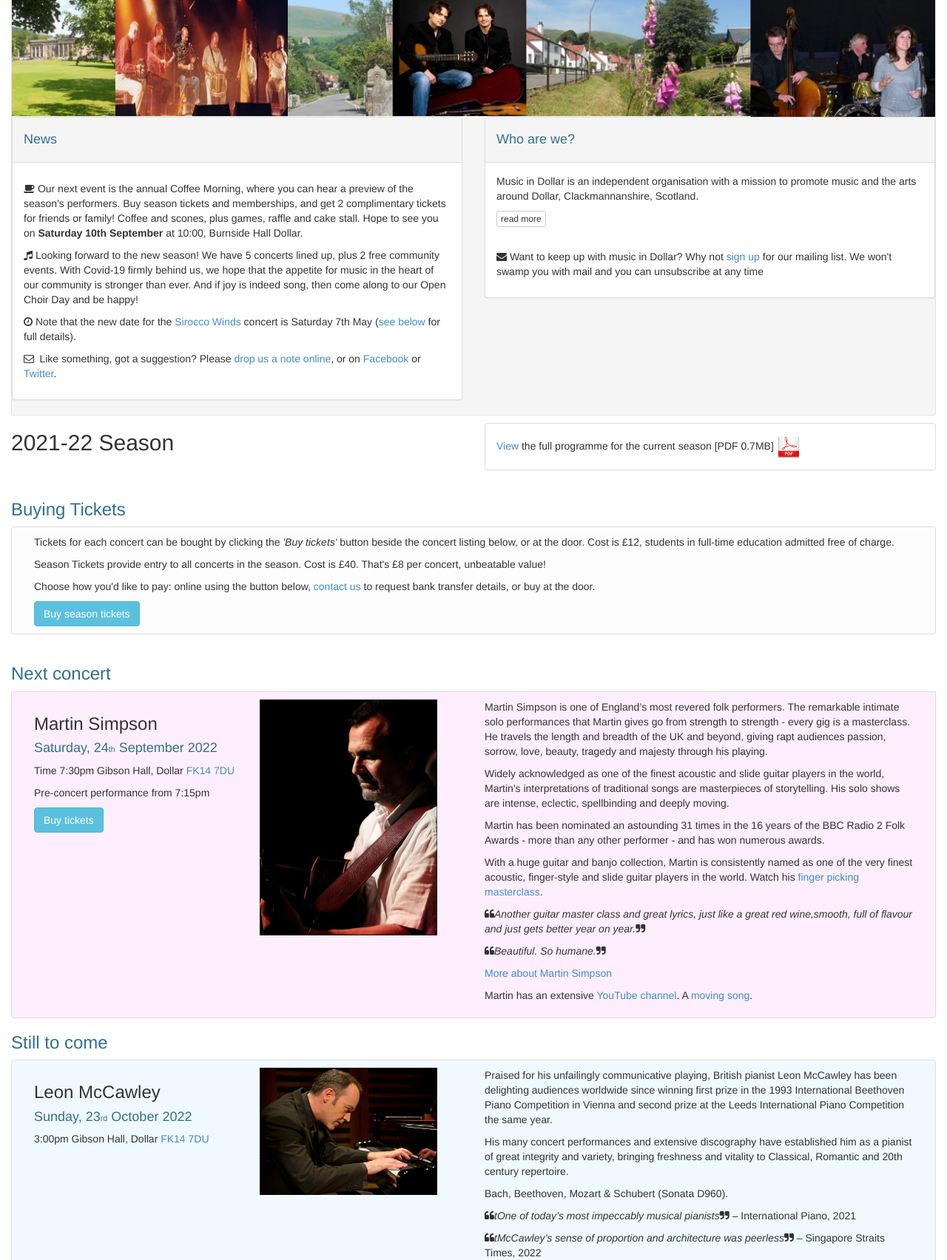
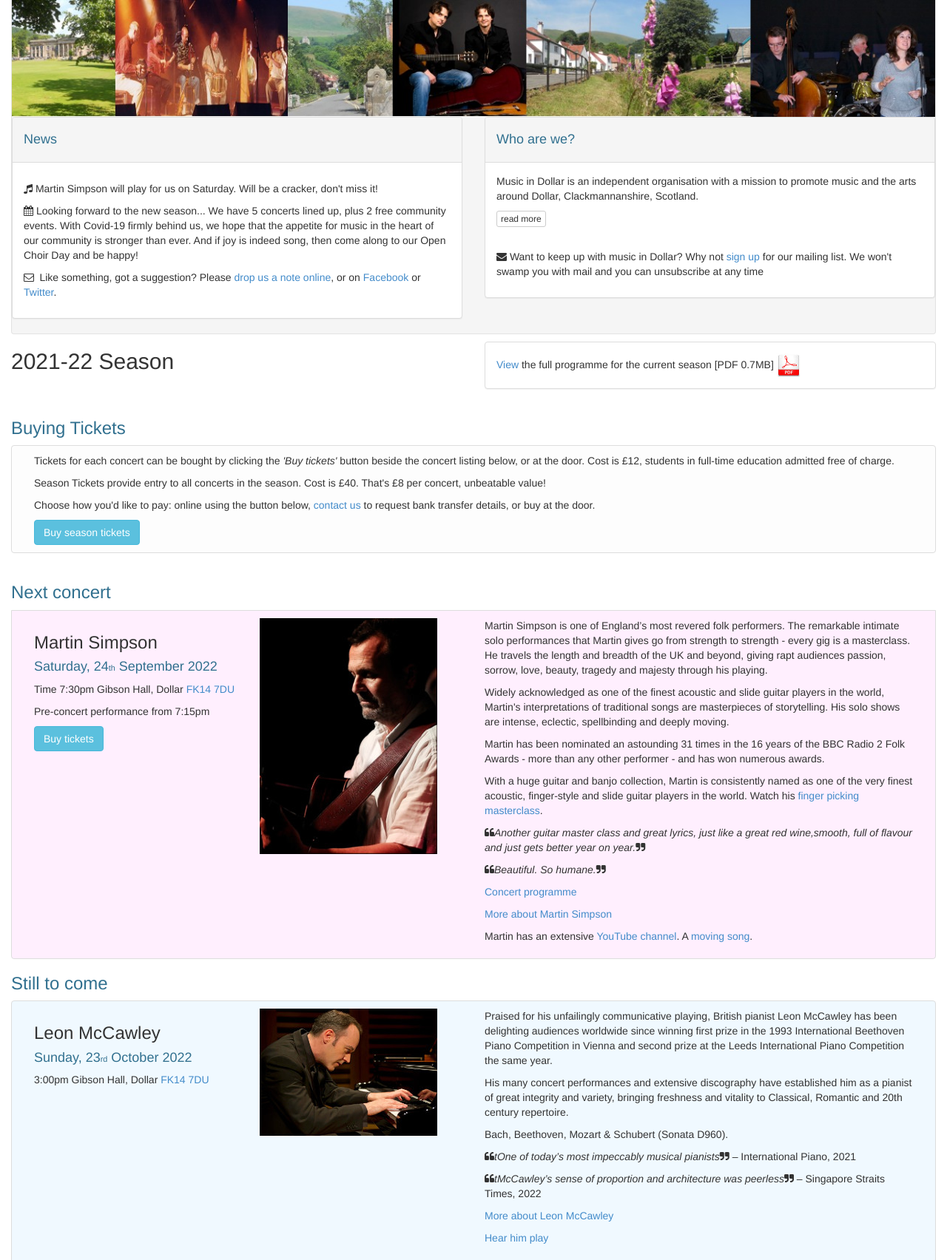
Before and after one commit to musicindollar/dmsweb, a PHP site: page / in a window 1280 px wide. Shown: the part 83-1787 px from the top of the page at 74% size. Run offline with PHP 8.4, Linux system fonts and the light colour scheme.

Commit message:
Martin Simpson programme

```diff
--- a/index.php
+++ b/index.php
@@ -28,32 +28,16 @@ htmlHead($title);
                     <div class="panel-body">
                         <p>
                         </p>
-                        <p><span class="fa fa-coffee"></span> Our next event is the annual Coffee Morning, where you can
-                            hear a preview of the season's performers. Buy season tickets and memberships, and get 2
-                            complimentary tickets for friends or family! Coffee and scones, plus games, raffle and cake
-                            stall. Hope to see you on <b>Saturday 10th September</b> at
-                            10:00, Burnside Hall Dollar.</p>
-                        <p><span class="fa fa-music"></span> Looking forward to the new season! We have 5 concerts lined
+                        <p><span class="fa fa-music"></span> Martin Simpson will play for us on Saturday. Will be a cracker, don't miss it!</p>
+                        <p><span class="fa fa-calendar"></span> Looking forward to the new season... We have 5 concerts lined
                             up, plus 2 free community events. With Covid-19 firmly behind us, we hope that the appetite
                             for music in the heart of our community is stronger than ever. And if joy is indeed song,
                             then come along to our Open Choir Day and be happy!</p>
-                        <p><span class="fa fa-clock-o"></span>
-                            Note that the new date for the <a
-                                    href="#SiroccoWinds">Sirocco Winds</a> concert is Saturday 7th May (<a
-                                    href="#SiroccoWinds">see below</a> for full details).
-                        </p>
-                        <!--                        <p><span class="fa fa-medkit"></span> In line with best practice for small public events, we-->
-                        <!--                            have introduced <a href="covid19.php">Covid-->
-                        <!--                                19 guidelines</a>-->
-                        <!--                            for everyone's safety. Please familiarise yourself with these and respect them at the-->
-                        <!--                            concerts. Thanks!-->
-                        <!--                        </p>-->
-                        <!--                        <p><span class="fa fa-coffee"></span> Our usual <span-->
-                        <!--                                    class="bold specialhilite">Coffee Morning</span> to open the-->
-                        <!--                            season will be held on Saturday 25th September at 10:00, in the-->
-                        <!--                            Burnside Hall, Dollar.-->
-                        <!--                            We're looking for volunteers to help on the day. Please speak to one of the committee or-->
-                        <!--                            <a href="contact.php">get in touch online</a> or on Facebook. Hope to see you all there!-->
+<!--                        <p><span class="fa fa-clock-o"></span>-->
+<!--                            Note that the new date for the <a-->
+<!--                                    href="#SiroccoWinds">Sirocco Winds</a> concert is Saturday 7th May (<a-->
+<!--                                    href="#SiroccoWinds">see below</a> for full details).-->
+<!--                        </p>-->
                         <p><span class="fa fa-envelope-o">&nbsp;</span> Like something, got a suggestion? Please <a
                                     href="contact.php">drop us a note online</a>, or on
                             <a href="https://www.facebook.com/MusicInDollar" target="_blank">Facebook</a> or
@@ -182,9 +166,9 @@ htmlHead($title);
                                 class="fa fa-quote-right"></span></p>
                     <p><span class="fa fa-quote-left"></span><i>Beautiful. So humane.</i><span
                                 class="fa fa-quote-right"></span></p>
-                    <!--                    <p><a href="/season/2122/Programme-220924-MartinSimpson.pdf"-->
-                    <!--                          target="_blank">Concert programme</a>-->
-                    <!--                    </p>-->
+                                        <p><a href="/season/2223/Programme-220924-MartinSimpson.pdf"
+                                              target="_blank">Concert programme</a>
+                                        </p>
                     <p>
                         <a href="https://martinsimpson.com/"
                            target="_blank">More about Martin Simpson</a>
```
Also changed, not shown: 1 other file.
